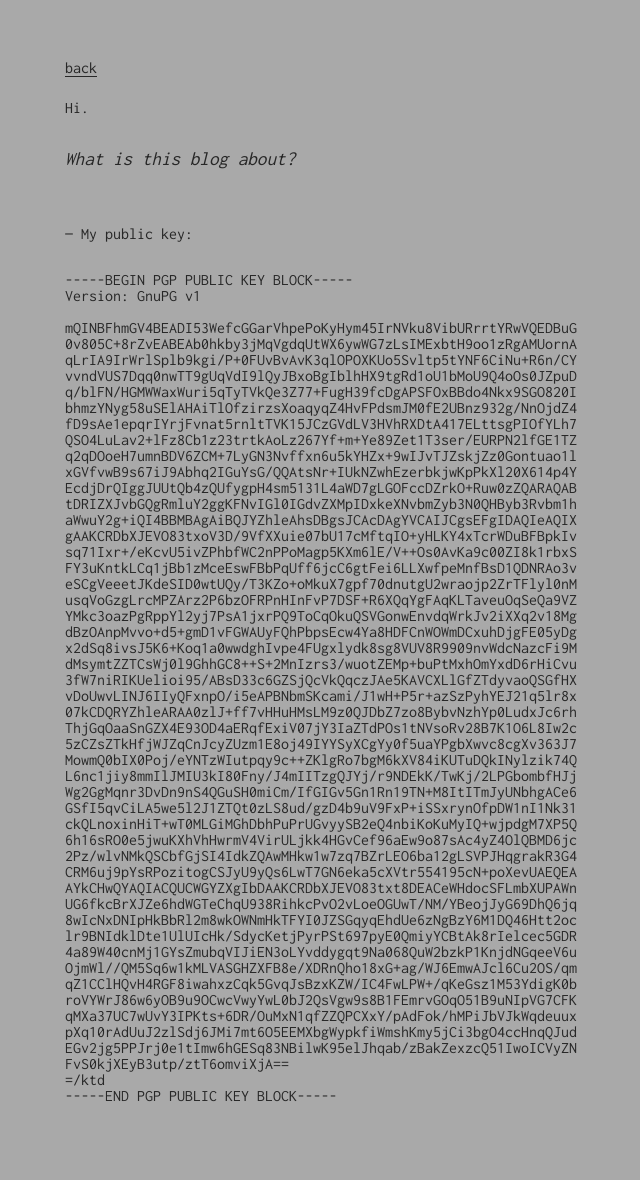
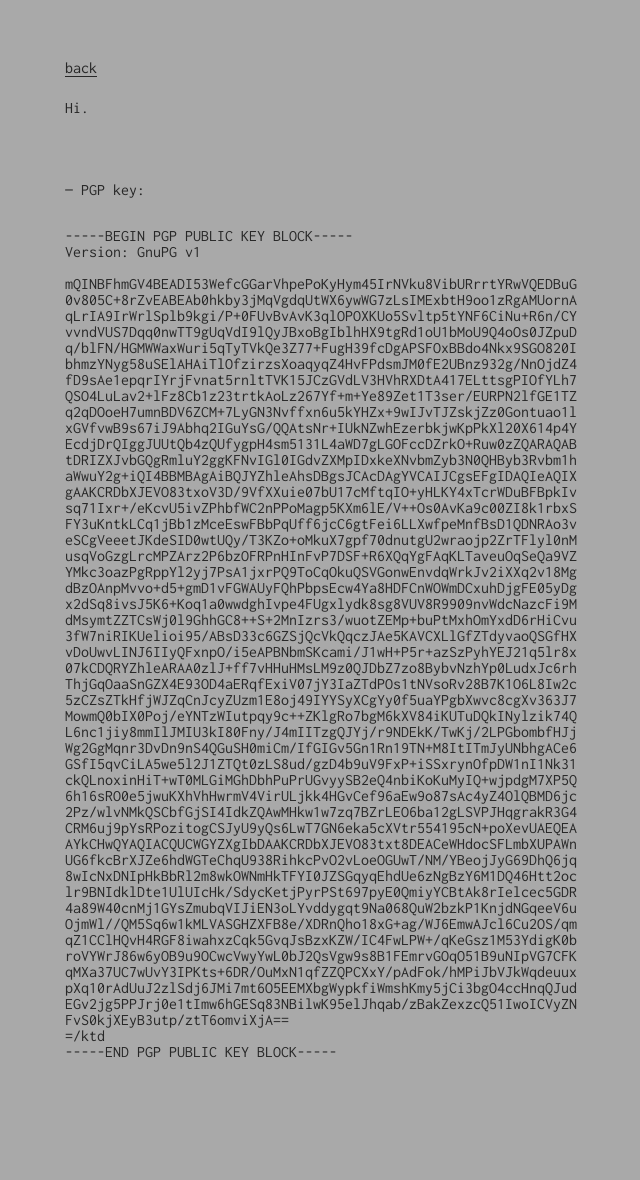
Before and after one commit to shxdow/shxdow.github.io, a Jekyll site: the page built from me/index.md, in a window 1280 px wide. Shown: the whole page, without its empty margins (275-915 px from the left). Built offline with Jekyll 4.4.1, drawn with Linux system fonts in a browser that asks for light colours; after the commit the page ends 1136 px from its top, so only the background shows below that.

Commit message:
Remove an useless line

````diff
--- a/me/index.md
+++ b/me/index.md
@@ -4,11 +4,11 @@ layout: about
 
 Hi.
 
-# What is this blog about?
+<!--# What is this blog about?-->
 <br/>
 <br/>
 ---
-My public key:
+PGP key:
 <br/>
 
 ```
````
